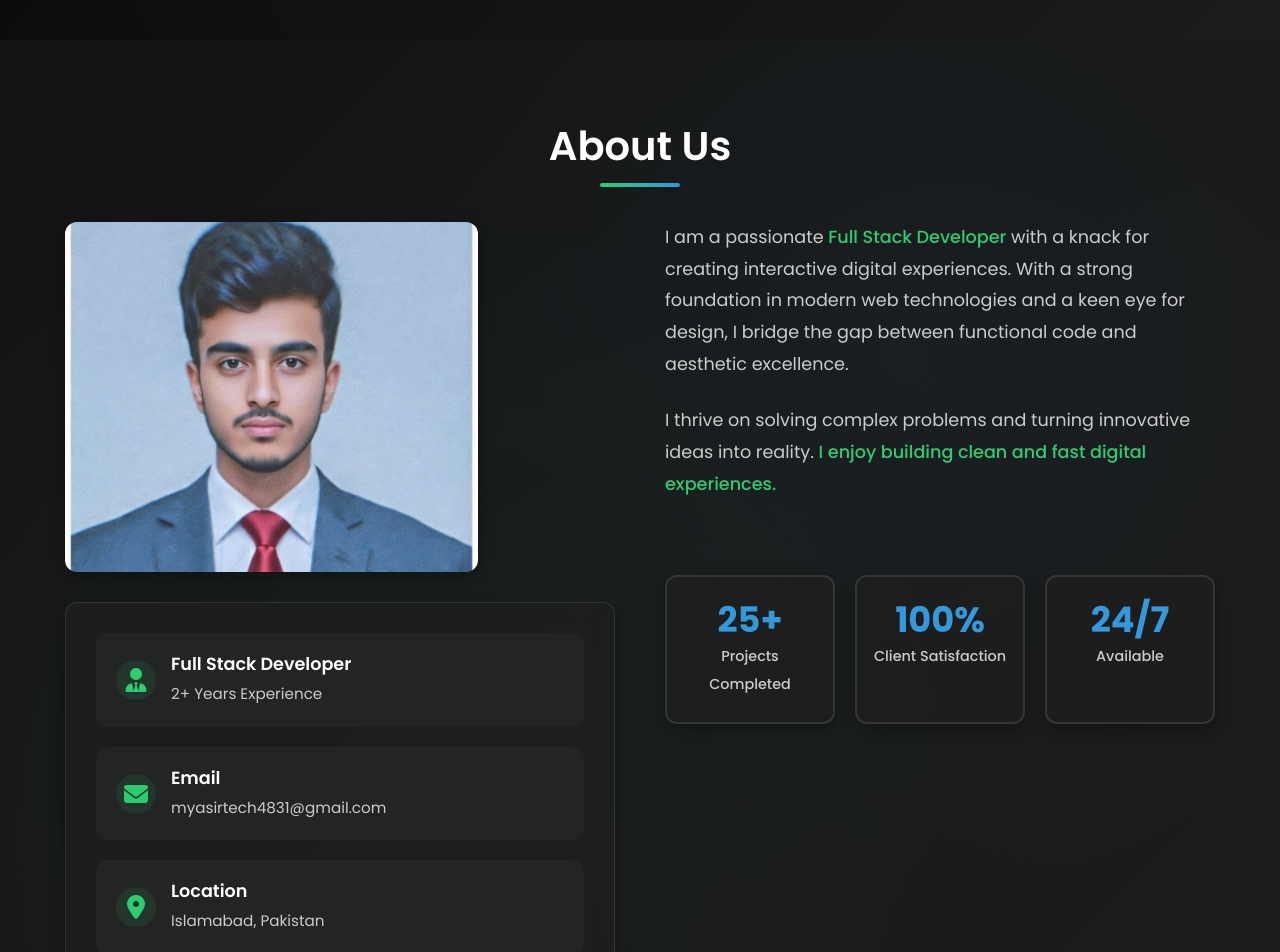
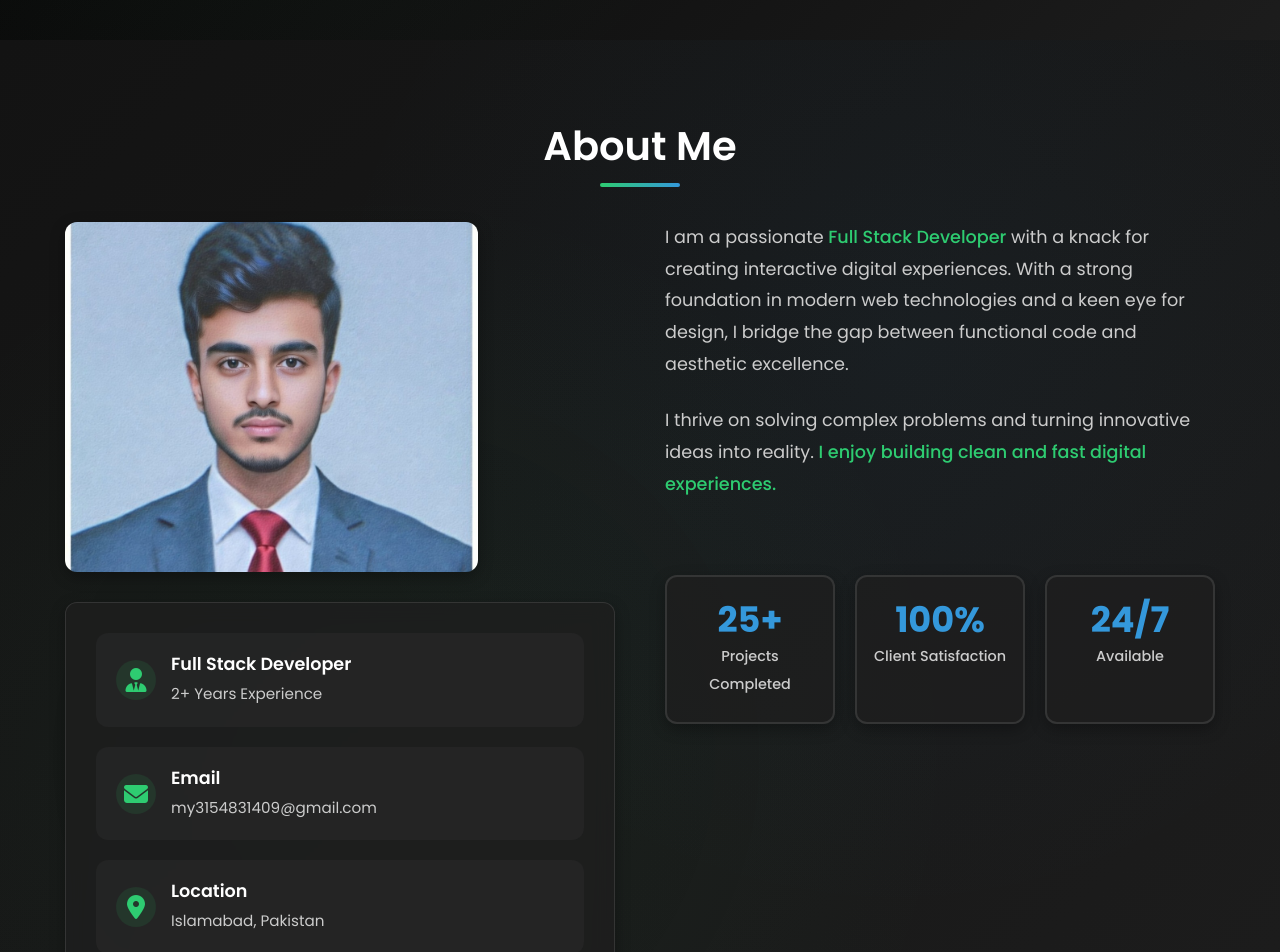
Before and after one commit to YasirAwan4831/muhammad-yasir-portfolio, a React (Vite) app: page / in a window 1280 px wide. Shown: the part 760-1712 px from the top of the page. Built offline with nearby package versions, Linux system fonts and the light colour scheme.

Commit message:
Update index.html fav-icon

```diff
--- a/index.html
+++ b/index.html
@@ -5,7 +5,7 @@
     <meta name="viewport" content="width=device-width, initial-scale=1.0">
     <meta name="description" content="Muhammad Yasir - Full Stack Developer Portfolio Website showcase projects, Skills, Education, Experience and Services">
     <title>Muhammad Yasir - Portfolio Website</title>
-    <link rel="icon" type="image/png" href="/assets/icon.png">
+    <link rel="icon" type="image/png" href="/public/icon.jpeg">
 
     <!-- Font Awesome -->
     <link rel="stylesheet" href="https://cdnjs.cloudflare.com/ajax/libs/font-awesome/6.4.0/css/all.min.css">
--- a/src/components/About.jsx
+++ b/src/components/About.jsx
@@ -5,7 +5,7 @@ const About = () => {
   return (
     <section id="about" className="about-section">
       <div className="container">
-        <h2 className="section-title">About Us</h2>
+        <h2 className="section-title">About Me</h2>
         <div className="about-content">
           <div className="about-image">
             <div className="about-image-container">
@@ -23,7 +23,7 @@ const About = () => {
                 <i className="fas fa-envelope"></i>
                 <div>
                   <h4>Email</h4>
-                  <p>myasirtech4831@gmail.com</p>
+                  <p>my3154831409@gmail.com</p>
                 </div>
               </div>
               <div className="contact-item">
```
Also changed, not shown: public/icon.jpeg (added).
